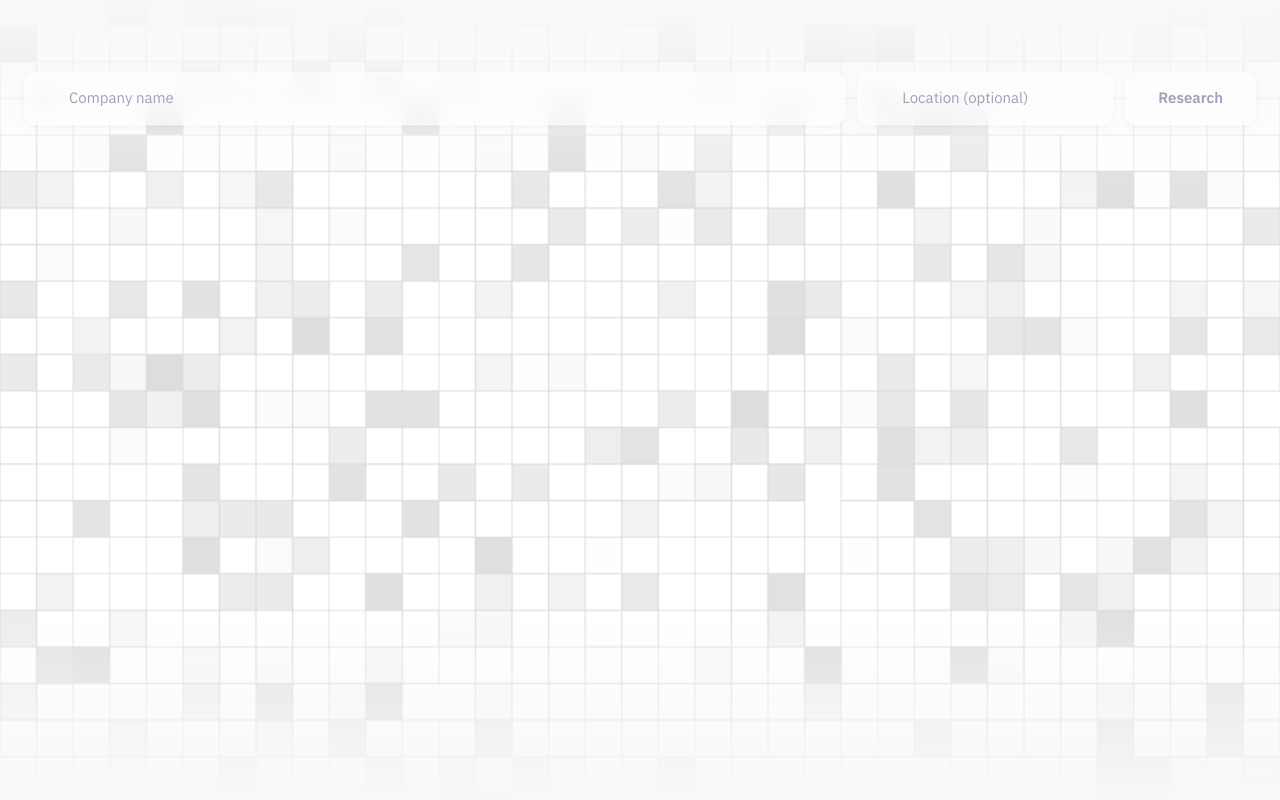
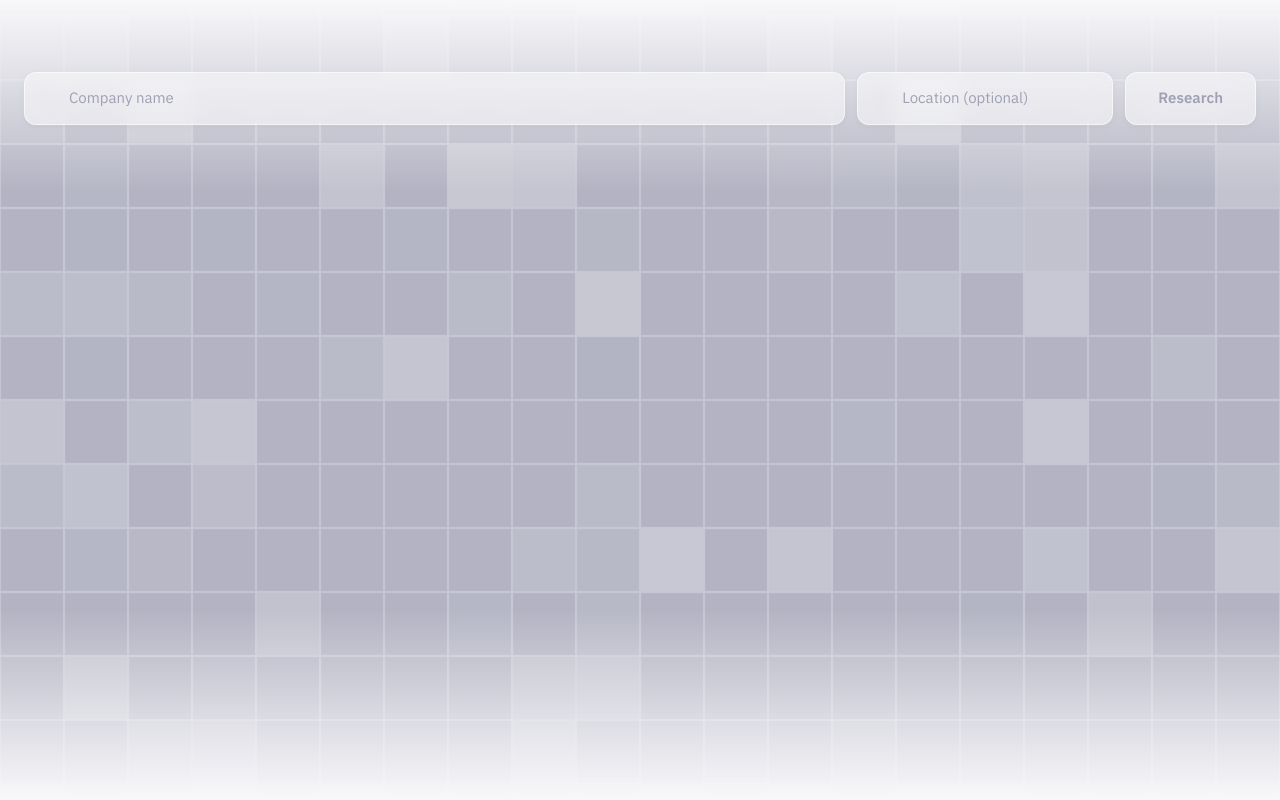
Before and after one commit to royayushkr/insurance-underwriter-agent, a React (Vite) app in the folder ui/: page / in a window 1280 px wide. Built offline with nearby package versions, Linux system fonts and the light colour scheme; no server answers.

Commit message:
Refresh background and clean up README

```diff
--- a/ui/src/App.tsx
+++ b/ui/src/App.tsx
@@ -175,7 +175,7 @@
         className="fixed inset-0 z-0 bg-cover bg-center bg-no-repeat"
         style={{
           backgroundImage: 'url(/underwriter-grid-background.png)',
-          opacity: 1,
+          opacity: 0.28,
           willChange: 'transform',
           transform: 'translateZ(0)',
         }}
```
Also changed, not shown: ui/public/underwriter-grid-background.png, 1 other file (tests, documents, lock files or other folders).
